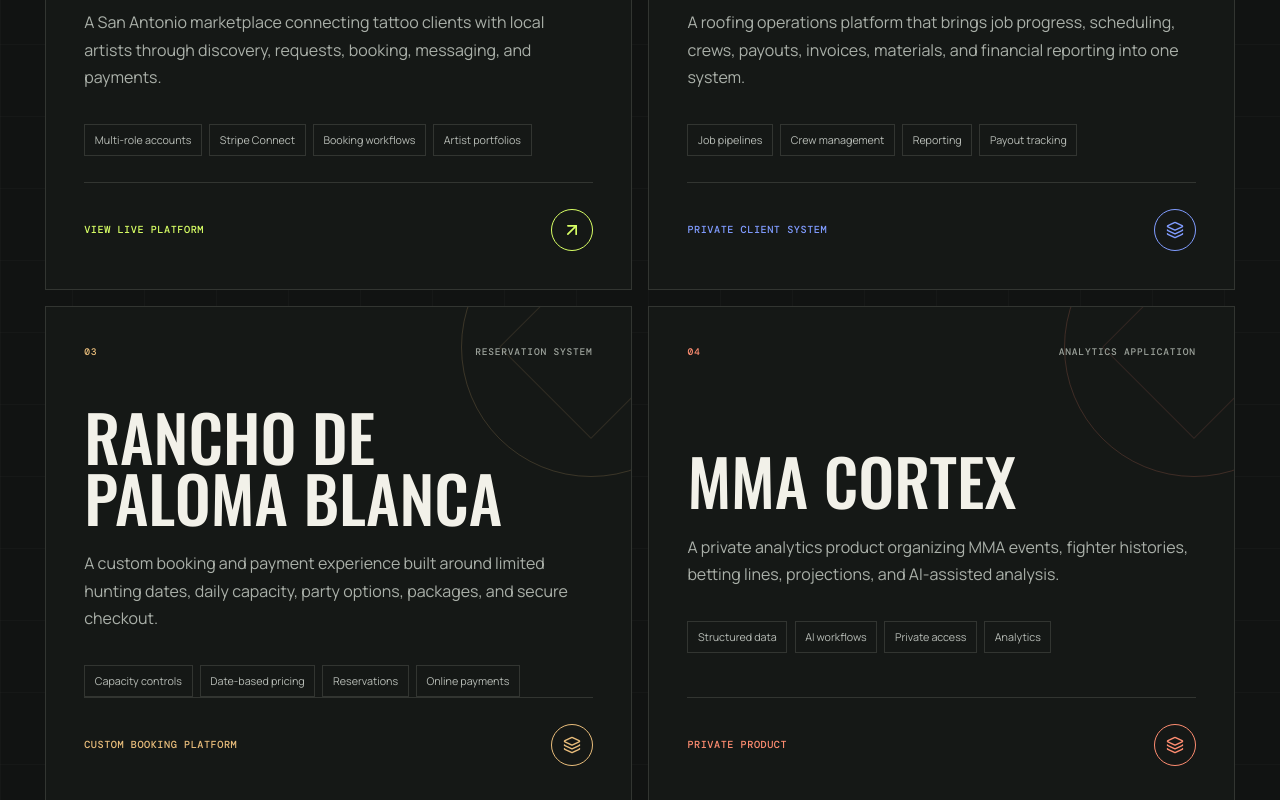
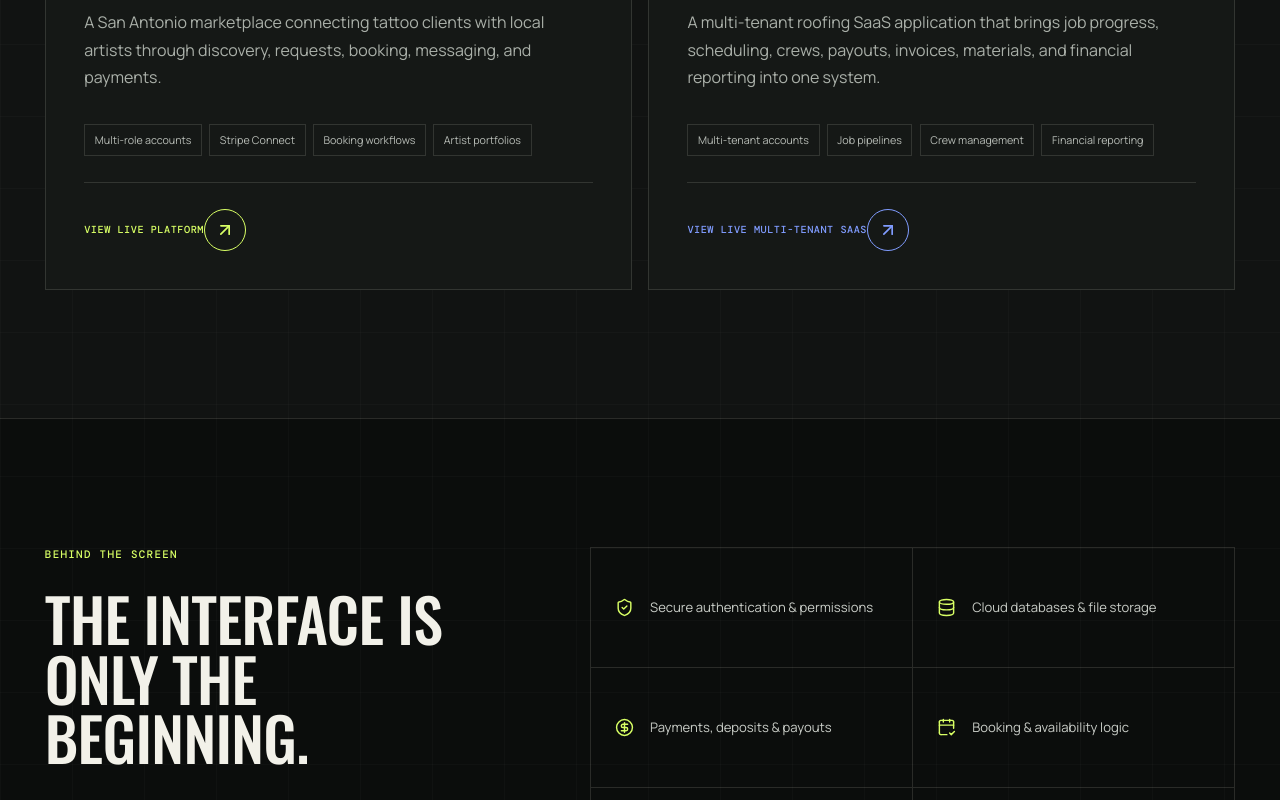
Before and after one commit to webdevRafa/rafa-the-dev, a React (Vite) app: page / in a window 1280 px wide. Shown: the part 3340-4140 px from the top of the page. Built offline with nearby package versions, Linux system fonts and the light colour scheme.

Commit message:
Feature SATX Ink and RoofZeus projects

```diff
--- a/src/App.css
+++ b/src/App.css
@@ -715,8 +715,6 @@ summary:focus-visible {
 
 .project-lime { color: var(--lime); }
 .project-blue { color: var(--blue); }
-.project-sand { color: var(--sand); }
-.project-coral { color: var(--coral); }
 
 .project-meta {
   position: relative;
@@ -786,22 +784,36 @@ summary:focus-visible {
   text-transform: uppercase;
 }
 
-.project-footer a,
-.project-private {
+.project-link {
+  display: flex;
+  align-items: center;
+  justify-content: space-between;
+  color: inherit;
+  text-decoration: none;
+}
+
+.project-link-icon {
   display: grid;
   width: 42px;
   height: 42px;
+  flex: 0 0 auto;
   place-items: center;
   border: 1px solid currentColor;
   border-radius: 50%;
   color: inherit;
-  text-decoration: none;
-  transition: color 180ms ease, background 180ms ease;
-}
-
-.project-footer a:hover {
+  transition: color 180ms ease, background 180ms ease, transform 180ms ease;
+}
+
+.project-link:hover .project-link-icon,
+.project-link:focus-visible .project-link-icon {
   color: var(--ink);
   background: var(--paper);
+  transform: translate(2px, -2px);
+}
+
+.project-link:focus-visible {
+  outline: 2px solid currentColor;
+  outline-offset: 6px;
 }
 
 .capabilities-section {
--- a/src/App.tsx
+++ b/src/App.tsx
@@ -20,7 +20,6 @@ import {
   Copy,
   Database,
   Gauge,
-  Layers3,
   Menu,
   MessageSquare,
   ShieldCheck,
@@ -80,32 +79,13 @@ const projects = [
   {
     index: '02',
     name: 'RoofZeus',
-    category: 'Operations software',
+    category: 'Multi-tenant SaaS',
     description:
-      'A roofing operations platform that brings job progress, scheduling, crews, payouts, invoices, materials, and financial reporting into one system.',
-    tags: ['Job pipelines', 'Crew management', 'Reporting', 'Payout tracking'],
+      'A multi-tenant roofing SaaS application that brings job progress, scheduling, crews, payouts, invoices, materials, and financial reporting into one system.',
+    tags: ['Multi-tenant accounts', 'Job pipelines', 'Crew management', 'Financial reporting'],
     accent: 'blue',
-    cta: 'Private client system',
-  },
-  {
-    index: '03',
-    name: 'Rancho de Paloma Blanca',
-    category: 'Reservation system',
-    description:
-      'A custom booking and payment experience built around limited hunting dates, daily capacity, party options, packages, and secure checkout.',
-    tags: ['Capacity controls', 'Date-based pricing', 'Reservations', 'Online payments'],
-    accent: 'sand',
-    cta: 'Custom booking platform',
-  },
-  {
-    index: '04',
-    name: 'MMA Cortex',
-    category: 'Analytics application',
-    description:
-      'A private analytics product organizing MMA events, fighter histories, betting lines, projections, and AI-assisted analysis.',
-    tags: ['Structured data', 'AI workflows', 'Private access', 'Analytics'],
-    accent: 'coral',
-    cta: 'Private product',
+    href: 'https://roofzeus.com',
+    cta: 'View live multi-tenant SaaS',
   },
 ]
 
@@ -699,20 +679,19 @@ function App() {
                     {project.tags.map((tag) => <span key={tag}>{tag}</span>)}
                   </div>
                 </div>
-                <div className="project-footer relative z-10 flex items-center justify-between">
-                  <span>{project.cta}</span>
-                  {project.href ? (
+                <div className="project-footer relative z-10">
                   <a
+                    className="project-link"
                     href={project.href}
                     target="_blank"
                     rel="noreferrer"
                     aria-label={`Visit ${project.name}`}
                   >
+                    <span>{project.cta}</span>
+                    <span className="project-link-icon" aria-hidden="true">
                       <ArrowUpRight size={20} />
+                    </span>
                   </a>
-                  ) : (
-                    <span className="project-private"><Layers3 size={18} /></span>
-                  )}
                 </div>
               </motion.article>
             ))}
```
Lines whose indentation alone changed are shown as unchanged.
